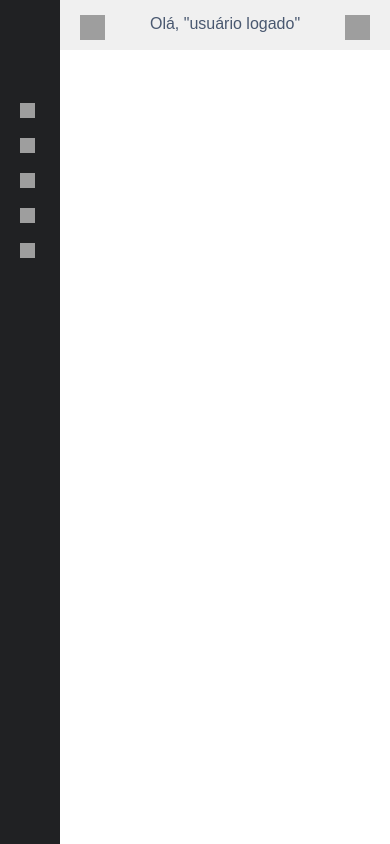
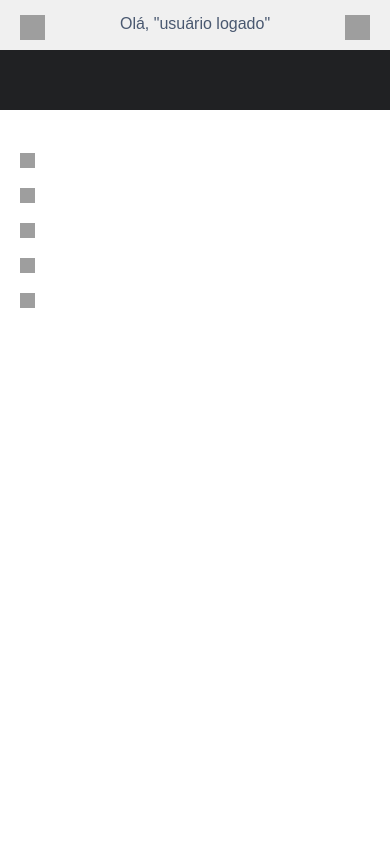
Before and after one commit to RenatoDardengo/site_projetc_react, a React (Vite) app: page / in a window 390 px wide. Built offline with nearby package versions, Linux system fonts and the light colour scheme; grey boxes are pictures that could not be loaded.

Commit message:
Ajustes layout

```diff
--- a/src/admin/components/Main/style.css
+++ b/src/admin/components/Main/style.css
@@ -1,4 +1,6 @@
 .main{
     background-color: rgb(255, 255, 255);
+    height: 100%;
+    overflow-y: auto;
 
 }
--- a/src/admin/components/Menu/style.css
+++ b/src/admin/components/Menu/style.css
@@ -13,7 +13,7 @@
     margin-bottom: 15px;
     height: 20px;
     transition: background-color 0.3s ease;
-    position: relative;
+    /*position: relative;*/
 }
 
 .menu_text {
@@ -53,3 +53,10 @@
         display: none;
     }
 }
+
+@media (max-width:500px) {
+    .menu_item {
+        flex-direction: row;
+
+    }
+}
--- a/src/admin/components/Sales/index.tsx
+++ b/src/admin/components/Sales/index.tsx
@@ -5,24 +5,60 @@ import Car3 from "../../assets/img/car3.jpg"
 export const Sales: React.FC = () => {
     return (
         <div>
+            <p className="title"> Cadastro de produtos</p>
+            <div>
+                <input/>
+            </div>
             <div className="product-grid">
                 <div className="product">
                     <img src={Car1} alt="Product 1" />
                     <h3>Product 1</h3>
                     <p>Description for Product 1.</p>
                     <p>R$ 100</p>
+                    <div className="option-delete-edit">
+                        <p> Editar</p>
+                        <p> Excluir</p>
+                    </div>
                 </div>
                 <div className="product">
                     <img src={Car2} alt="Product 2" />
                     <h3>Product 2</h3>
                     <p>Description for Product 2.</p>
                     <p>R$ 100</p>
+                    <div className="option-delete-edit">
+                        <p> Editar</p>
+                        <p> Excluir</p>
+                    </div>
                 </div>
                 <div className="product">
                     <img src={Car3} alt="Product 3" />
                     <h3>Product 3</h3>
                     <p>Description for Product 3.</p>
                     <p>R$ 100</p>
+                    <div className="option-delete-edit">
+                        <p> Editar</p>
+                        <p> Excluir</p>
+                    </div>
+                </div>
+                <div className="product">
+                    <img src={Car2} alt="Product 2" />
+                    <h3>Product 2</h3>
+                    <p>Description for Product 2.</p>
+                    <p>R$ 100</p>
+                    <div className="option-delete-edit">
+                        <p> Editar</p>
+                        <p> Excluir</p>
+                    </div>
+                </div>
+                <div className="product">
+                    <img src={Car2} alt="Product 2" />
+                    <h3>Product 2</h3>
+                    <p>Description for Product 2.</p>
+                    <p>R$ 100</p>
+                    <div className="option-delete-edit">
+                        <p> Editar</p>
+                        <p> Excluir</p>
+                    </div>
                 </div>
             </div>
         </div>
--- a/src/admin/components/Sales/style.css
+++ b/src/admin/components/Sales/style.css
@@ -5,9 +5,11 @@
 
 .product {
     width: 200px;
-     margin: 10px;
+    margin: 10px;
     border-radius: 10px;
-    background-color: beige;
+    background-color: rgb(240, 240, 233);
+    display: flex;
+    flex-direction: column;
 }
 
 .product img {
@@ -24,3 +26,14 @@
 .product p {
     margin: 0;
 }
+
+.option-delete-edit {
+    display: flex;
+    justify-content: space-around;
+    margin-top: auto;
+    margin-bottom: 5px;
+}
+.title{
+    text-align: center;
+    margin-top: 10px;
+}
--- a/src/admin/components/Sidebar/style.css
+++ b/src/admin/components/Sidebar/style.css
@@ -1,5 +1,6 @@
 .sidebar{
     background-color: rgb(32, 33 , 35);
+
 
 }
 
--- a/src/admin/pages/Home/style.css
+++ b/src/admin/pages/Home/style.css
@@ -24,13 +24,12 @@
 
 .main {
     grid-area: main;
+
 }
 
+
 /* Defina o tamanho desejado para a barra lateral */
-.sidebar {
-    height: 100vh;
-    width: 170px;
-}
+
 .navbar{
     height: 30px;
 }
@@ -49,3 +48,23 @@
     }
 
 }
+@media (max-width: 500px) {
+    .container {
+        grid-template-areas:
+        "navbar"
+        "sidebar"
+        "main";
+        grid-template-columns: 1fr;
+        grid-template-rows: auto auto 1fr;
+    }
+
+    .sidebar {
+        width: 100%;
+        height: 60px;
+
+        display: flex;
+        flex-direction: row;
+    ;
+    }
+
+}
```
